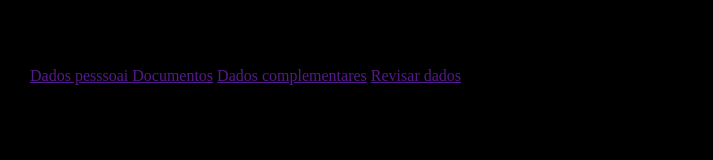
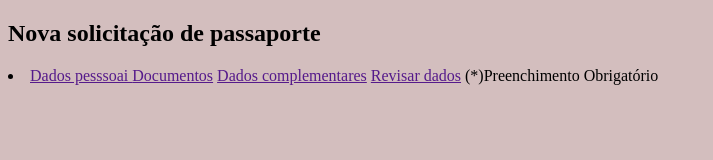
Before and after one commit to carlosribeiro25/Formul-rio_pasport, a plain HTML site: page index.html in a window 1280 px wide. Shown: the whole page, without its empty margins (0-713 px from the left). Drawn offline with Linux system fonts and the light colour scheme.

Commit message:
add color

```diff
--- a/css/style.css
+++ b/css/style.css
@@ -1,4 +1,4 @@
 
 body {
-    background-color: black;
+    background-color: rgb(211, 190, 190);
 }
```
